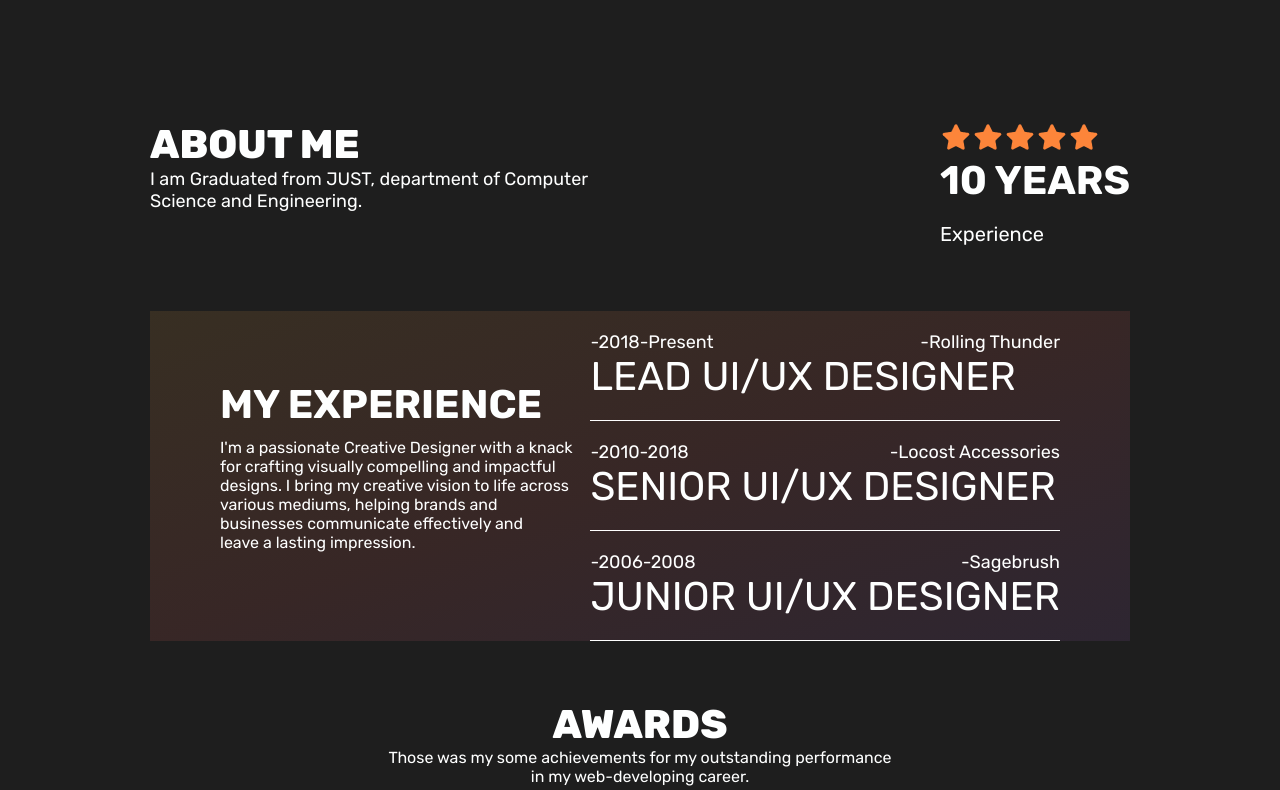
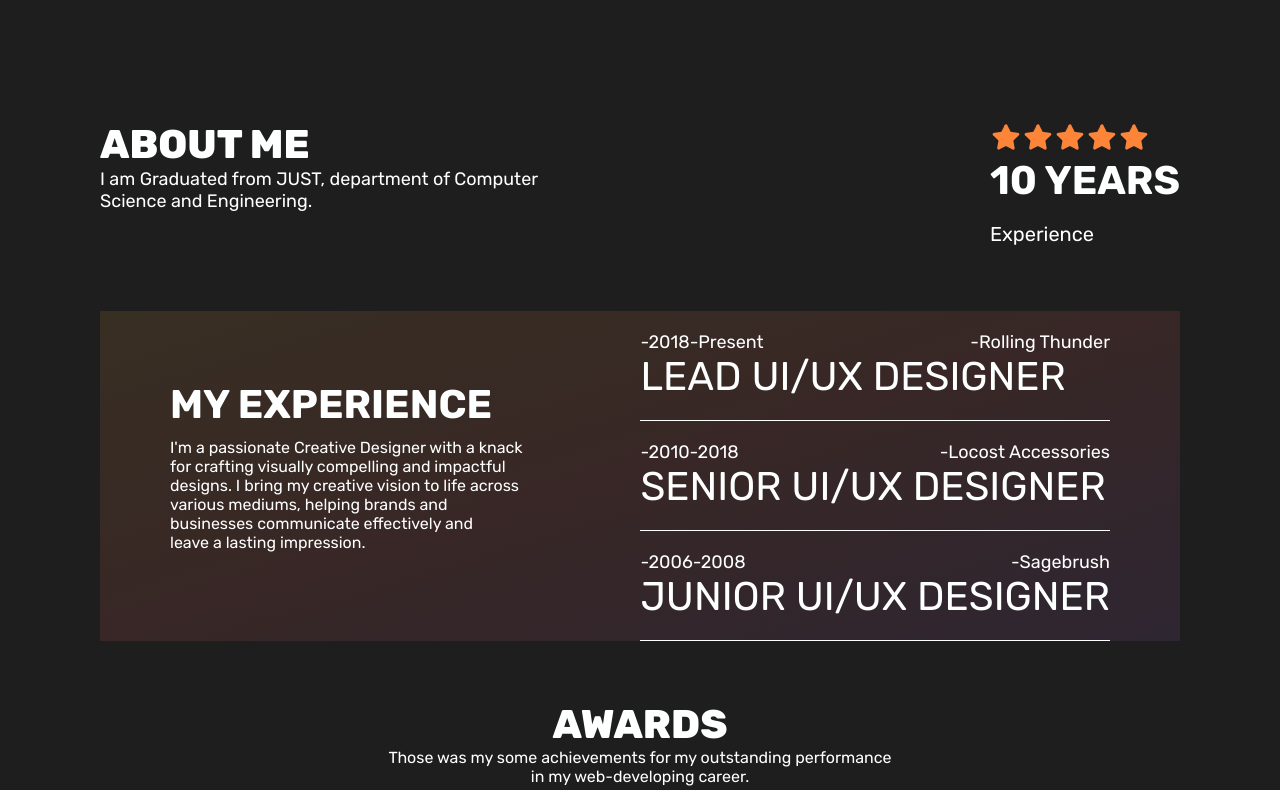
Before and after one commit to Mehedi752/Practice-Website, a plain HTML site: page index.html in a window 1280 px wide. Shown: the part 663-1453 px from the top of the page. Drawn offline with Linux system fonts and the light colour scheme.

Commit message:
changing size of the width

```diff
--- a/style.css
+++ b/style.css
@@ -18,7 +18,7 @@
 body {
     background-color: var(--background-colour);
     /* width: fit-content; */
-    padding: 80px 150px;
+    padding: 80px 100px;
 }
 
 /* .main-div {
```
